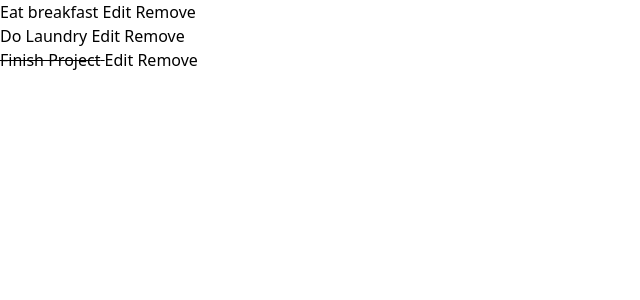
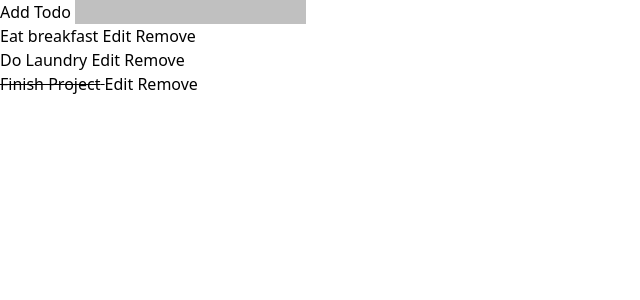
Before and after one commit to dan-kiss-dev-this/react-hooks-todos, a React (Create React App) app: page / in a window 1280 px wide. Shown: the top 300 px of the page, without its empty margins (0-640 px from the left). Built offline with nearby package versions, Linux system fonts and the light colour scheme.

Commit message:
add way to add items to list

```diff
--- a/package.json
+++ b/package.json
@@ -10,7 +10,8 @@
     "react": "^17.0.0-rc.1",
     "react-dom": "^17.0.0-rc.1",
     "react-scripts": "3.4.3",
-    "uuid": "^8.3.0"
+    "uuid": "^8.3.0",
+    "uuidv4": "^6.2.3"
   },
   "scripts": {
     "start": "react-scripts start",
--- /dev/null
+++ b/src/components/TodoForm.js
@@ -0,0 +1,24 @@
+import React, { useState, useContext } from "react"
+import TodosContext from '../context'
+
+export default function TodoForm() {
+  const [todo, setTodo] = useState('')
+  const { state, dispatch } = useContext(TodosContext)
+
+  const handleSubmit = event => {
+    event.preventDefault();
+    dispatch({ type: 'ADD_TODO', payload: todo })
+    setTodo('')
+  }
+
+  return (
+    <form onSubmit={handleSubmit}>
+      Add Todo <input
+        style={{ backgroundColor: 'silver' }}
+        type="text"
+        onChange={e => setTodo(e.target.value)}
+        value={todo}
+      />
+    </form>
+  )
+}
--- a/src/components/TodoList.js
+++ b/src/components/TodoList.js
@@ -11,7 +11,7 @@ export default function TodoList() {
           <li key={todo.id}>
             <span className={`${todo.complete && "line-through"}`} onClick={() => dispatch({ type: 'TOGGLE_TODO', payload: todo })}>{todo.text} </span>
             <span>Edit </span>
-            <span>Remove </span>
+            <span onClick={() => dispatch({type: "REMOVE_TODO", payload: todo})}>Remove </span>
           </li>
         ))}
       </ul>
--- a/src/index.js
+++ b/src/index.js
@@ -4,7 +4,7 @@ import ReactDOM from 'react-dom';
 import * as serviceWorker from './serviceWorker';
 import TodosContext from './context';
 import todosReducer from './reducer';
-
+import TodoForm from './components/TodoForm'
 import TodoList from './components/TodoList'
 
 const App2 = () => {
@@ -13,7 +13,8 @@ const App2 = () => {
 
   return (
     <TodosContext.Provider value={{ state, dispatch }}>
-      <TodoList/>
+      <TodoForm />
+      <TodoList />
     </TodosContext.Provider>
   )
 
--- a/src/reducer.js
+++ b/src/reducer.js
@@ -1,3 +1,5 @@
+import { uuid } from 'uuidv4';
+
 export default function reducer(state, action) {
   switch (action.type) {
     case "TOGGLE_TODO":
@@ -6,6 +8,23 @@ export default function reducer(state, action) {
         ...state,
         todos: toggledTodos
       }
+    case "REMOVE_TODO":
+      const filteredTodos = state.todos.filter(t => t.id !== action.payload.id)
+      return {
+        ...state,
+        todos: filteredTodos
+      };
+    case "ADD_TODO":
+      const newTodo = {
+        id: uuid(),
+        text: action.payload,
+        complete: false
+      }
+      const addedTodos = [...state.todos, newTodo]
+      return {
+        ...state,
+        todos: addedTodos
+      }
     default:
       return state
   }
```
Also changed, not shown: 1 other file (tests, documents, lock files or other folders).
